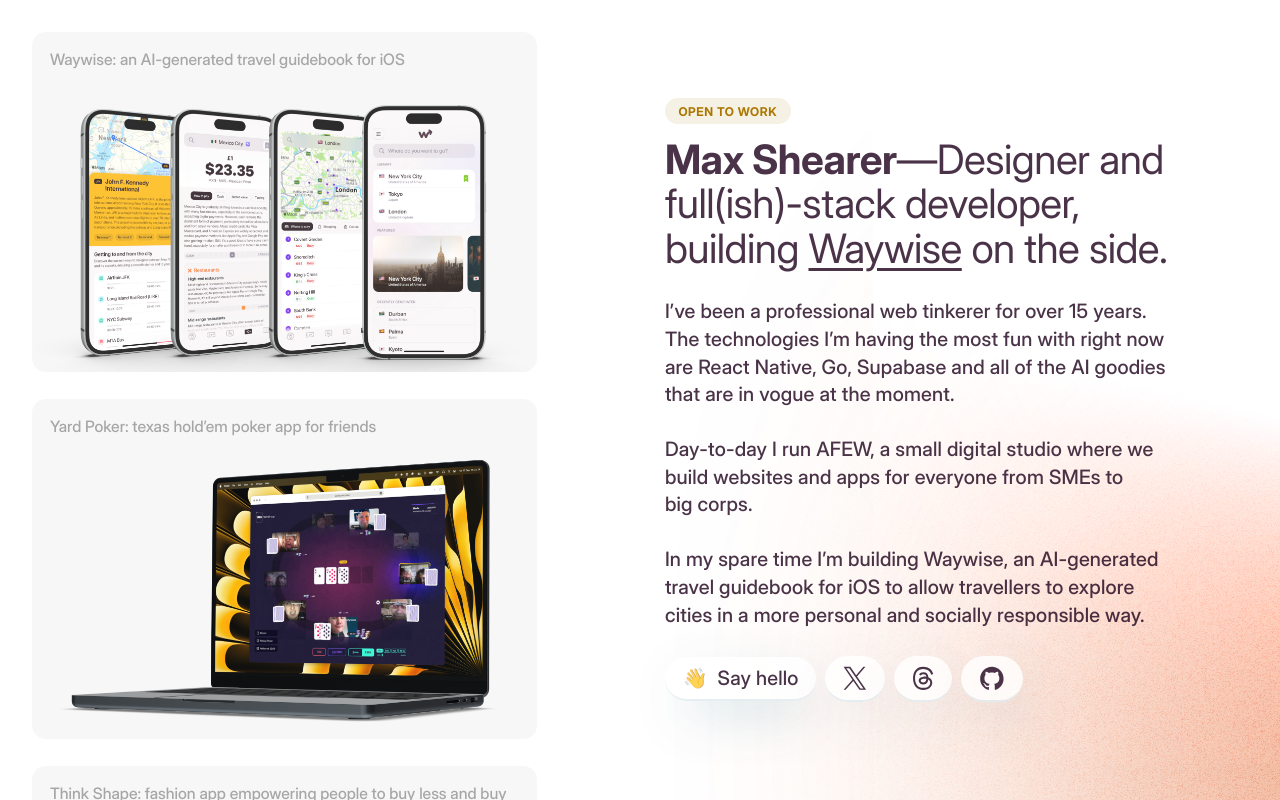
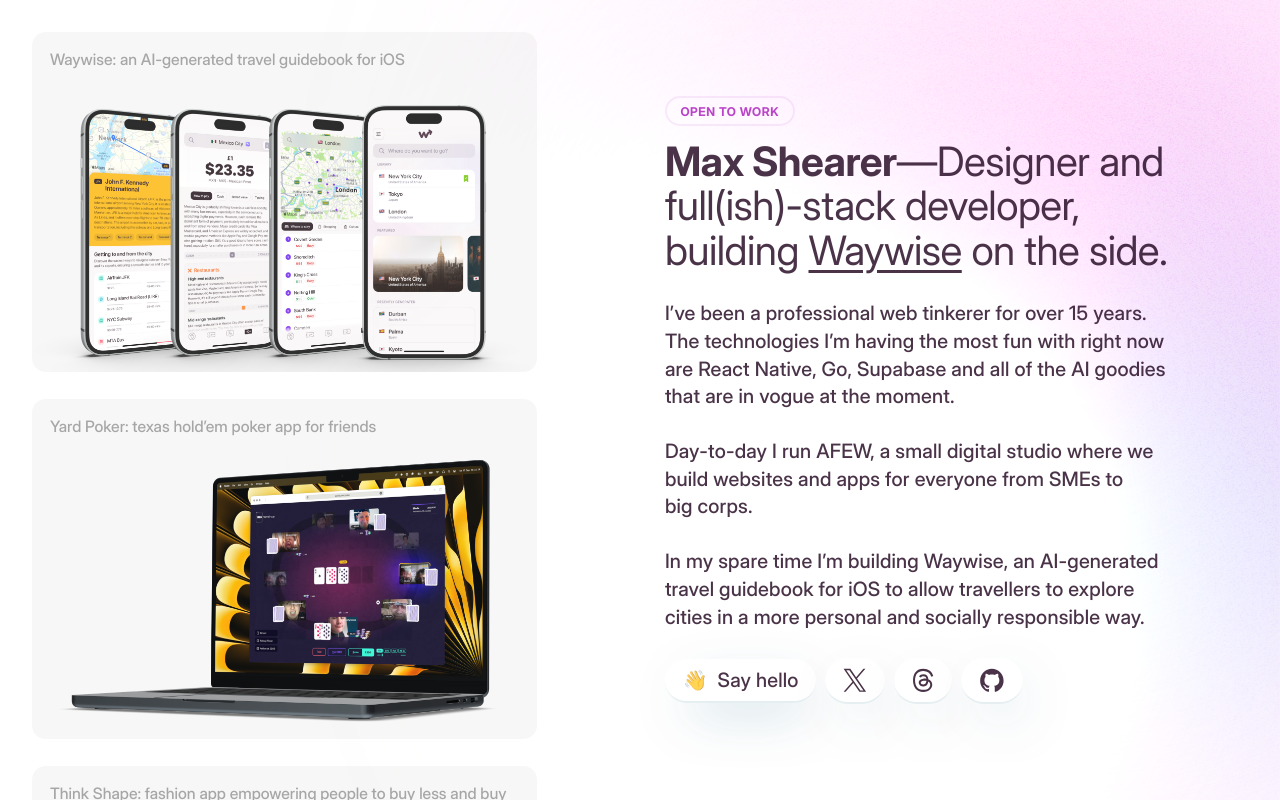
Before and after one commit to maxshearer/max.shearer.co, a Next.js app: page / in a window 1280 px wide. Built offline with nearby package versions, Linux system fonts and the light colour scheme.

Commit message:
refactor: Improve the background animations

```diff
--- a/app/components/open-to-work.module.css
+++ b/app/components/open-to-work.module.css
@@ -1,49 +1,44 @@
-@keyframes rainbow-rotate {
+@keyframes color-rotate {
   0% {
-    background-color: oklch(0.6 0.24 60 / 0.1);
-    color: oklch(0.6 0.24 60 / 1);
-  }
-
-  16.67% {
-    background-color: oklch(0.6 0.24 120 / 0.1);
-    color: oklch(0.6 0.24 120 / 1);
-  }
-
-  33.33% {
-    background-color: oklch(0.6 0.24 180 / 0.1);
-    color: oklch(0.6 0.24 180 / 1);
-  }
-
-  50% {
-    background-color: oklch(0.6 0.24 240 / 0.1);
-    color: oklch(0.6 0.24 240 / 1);
-  }
-
-  66.67% {
-    background-color: oklch(0.6 0.24 300 / 0.1);
+    border-color: oklch(0.6 0.24 300 / 0.1);
     color: oklch(0.6 0.24 300 / 1);
   }
 
-  83.33% {
-    background-color: oklch(0.6 0.24 360 / 0.1);
-    color: oklch(0.6 0.24 360 / 1);
+  20% {
+    border-color: oklch(0.6 0.24 350 / 0.1);
+    color: oklch(0.6 0.24 350 / 1);
+  }
+
+  40% {
+    border-color: oklch(0.6 0.24 10 / 0.1);
+    color: oklch(0.6 0.24 10 / 1);
+  }
+
+  60% {
+    border-color: oklch(0.6 0.24 280 / 0.1);
+    color: oklch(0.6 0.24 280 / 1);
+  }
+
+  80% {
+    border-color: oklch(0.6 0.24 300 / 0.1);
+    color: oklch(0.6 0.24 300 / 1);
   }
 
   100% {
-    background-color: oklch(0.6 0.24 60 / 0.1);
-    color: oklch(0.6 0.24 60 / 1);
+    border-color: oklch(0.6 0.24 330 / 0.1);
+    color: oklch(0.6 0.24 330 / 1);
   }
 }
 
 .openToWork.openToWork {
-  animation: rainbow-rotate 60s linear infinite;
+  animation: color-rotate 60s linear infinite;
   display: inline-block;
   width: fit-content;
   margin-bottom: 0.75rem;
   padding: 0.25rem 0.75rem;
   border-radius: 1rem;
-  background-color: oklch(0.6 0.24 60 / 0.1);
-  color: oklch(0.6 0.24 60 / 1);
+  border: 2px solid oklch(0.6 0.24 300 / 0.15);
+  color: oklch(0.6 0.24 300 / 1);
   font-size: 0.675rem;
   font-weight: 700;
   letter-spacing: 0.05em;
--- a/app/components/rainbow.module.css
+++ b/app/components/rainbow.module.css
@@ -1,51 +1,100 @@
-@keyframes rainbow-rotate {
+@keyframes base-rotate {
   0% {
-    fill: oklch(0.6 0.24 60);
+    background-color: oklch(0.85 0.18 330);
   }
 
-  16.67% {
-    fill: oklch(0.6 0.24 120);
+  20% {
+    background-color: oklch(0.85 0.18 350);
   }
 
-  33.33% {
-    fill: oklch(0.6 0.24 180);
+  40% {
+    background-color: oklch(0.85 0.18 10);
   }
 
-  50% {
-    fill: oklch(0.6 0.24 240);
+  60% {
+    background-color: oklch(0.85 0.18 280);
   }
 
-  66.67% {
-    fill: oklch(0.6 0.24 300);
-  }
-
-  83.33% {
-    fill: oklch(0.6 0.24 360);
+  80% {
+    background-color: oklch(0.85 0.18 300);
   }
 
   100% {
-    fill: oklch(0.6 0.24 60);
+    background-color: oklch(0.85 0.18 330);
+  }
+}
+
+@keyframes color-rotate {
+  0% {
+    background-color: oklch(0.85 0.18 200);
+  }
+
+  20% {
+    background-color: oklch(0.85 0.18 240);
+  }
+
+  40% {
+    background-color: oklch(0.85 0.18 280);
+  }
+
+  60% {
+    background-color: oklch(0.85 0.18 220);
+  }
+
+  80% {
+    background-color: oklch(0.85 0.18 160);
+  }
+
+  100% {
+    background-color: oklch(0.85 0.18 200);
   }
 }
 
 .rainbow {
   position: absolute;
   pointer-events: none;
-  right: -5vw;
-  bottom: 0;
-  width: 75dvw;
+  left: 0;
+  top: 0;
+  width: 100dvw;
   height: 100dvh;
-
-  @media (min-width: 768px) {
-    right: -25vw;
 }
 
-  & svg {
-    width: 100%;
-    min-height: 100dvh;
+.base,
+.color,
+.blend {
+  position: absolute;
+  filter: blur(100px);
 }
 
-  & div {
+.base {
+  animation: base-rotate 60s linear infinite;
+  transform: translateX(30dvw) translateY(-10dvh);
+  width: 90dvh;
+  height: 90dvh;
+  border-radius: 100%;
+  opacity: 0.5;
+}
+
+.color {
+  animation: color-rotate 60s linear infinite;
+  transform: translateX(30dvw) translateY(20dvw) rotate(5deg);
+  width: 70dvh;
+  height: 60dvh;
+  border-radius: 100%;
+  mix-blend-mode: color;
+  opacity: 0.6;
+}
+
+.blend {
+  transform: translateX(30dvw) translateY(30dvw) rotate(-20deg);
+  width: 20dvh;
+  height: 40dvh;
+  border-radius: 100%;
+  background-color: oklch(0.88 0.17 85.89);
+  mix-blend-mode: plus-lighter;
+}
+
+.noise {
   width: 100%;
   height: 100%;
   position: absolute;
@@ -54,19 +103,31 @@
   background: url(/noise.png) repeat top right;
   background-size: 40%;
   mix-blend-mode: soft-light;
-  }
+  opacity: 0.7;
 }
 
-.blur {
-  fill: oklch(0.6 0.24 130);
-  opacity: 0.5;
+@media (min-width: 768px) {
+  .base,
+  .color,
+  .blend {
+    filter: blur(150px);
+  }
 
-  @media (min-width: 768px) {
-    fill: oklch(0.6 0.24 60);
-    animation: rainbow-rotate 60s linear infinite;
+  .base {
+    transform: translateX(50dvw) translateY(-10dvh);
+    width: 70dvw;
+    height: 70dvw;
   }
+
+  .color {
+    transform: translateX(50dvw) translateY(20dvw) rotate(5deg);
+    width: 60dvw;
+    height: 50dvw;
   }
 
   .blend {
-  mix-blend-mode: plus-lighter;
+    transform: translateX(55dvw) translateY(20dvw) rotate(-20deg);
+    width: 20dvw;
+    height: 40dvw;
   }
+}
--- a/app/components/rainbow.tsx
+++ b/app/components/rainbow.tsx
@@ -3,77 +3,11 @@
 export default function Rainbow() {
   return (
     <div className={styles.rainbow}>
-      <svg
-        viewBox="0 0 1107 982"
-        fill="none"
-        xmlns="http://www.w3.org/2000/svg"
-      >
-        <g filter="url(#filter0_f_0_1)">
-          <circle
-            className={styles.blur}
-            cx="600"
-            cy="800"
-            r="400"
-            transform="rotate(-52.4933 823.531 509.393)"
-            fill="#7686FD"
-          />
-        </g>
-        <g className={styles.blend} filter="url(#filter1_f_0_1)">
-          <circle
-            cx="1092.01"
-            cy="57.3365"
-            r="422"
-            transform="rotate(-52.4933 1092.01 57.3365)"
-            fill="#AF95D6"
-          />
-        </g>
-        <defs>
-          <filter
-            id="filter0_f_0_1"
-            x="0.209534"
-            y="-313.928"
-            width="1646.64"
-            height="1646.64"
-            filterUnits="userSpaceOnUse"
-            color-interpolation-filters="sRGB"
-          >
-            <feFlood flood-opacity="0" result="BackgroundImageFix" />
-            <feBlend
-              mode="normal"
-              in="SourceGraphic"
-              in2="BackgroundImageFix"
-              result="shape"
-            />
-            <feGaussianBlur
-              stdDeviation="200.65"
-              result="effect1_foregroundBlur_0_1"
-            />
-          </filter>
-          <filter
-            id="filter1_f_0_1"
-            x="268.684"
-            y="-765.985"
-            width="1646.64"
-            height="1646.64"
-            filterUnits="userSpaceOnUse"
-            color-interpolation-filters="sRGB"
-          >
-            <feFlood flood-opacity="0" result="BackgroundImageFix" />
-            <feBlend
-              mode="normal"
-              in="SourceGraphic"
-              in2="BackgroundImageFix"
-              result="shape"
-            />
-            <feGaussianBlur
-              stdDeviation="200.65"
-              result="effect1_foregroundBlur_0_1"
-            />
-          </filter>
-        </defs>
-      </svg>
+      <div className={styles.base} />
+      <div className={styles.color} />
+      <div className={styles.blend} />
 
-      <div />
+      <div className={styles.noise} />
     </div>
   );
 }
```
Lines whose indentation alone changed are shown as unchanged.
